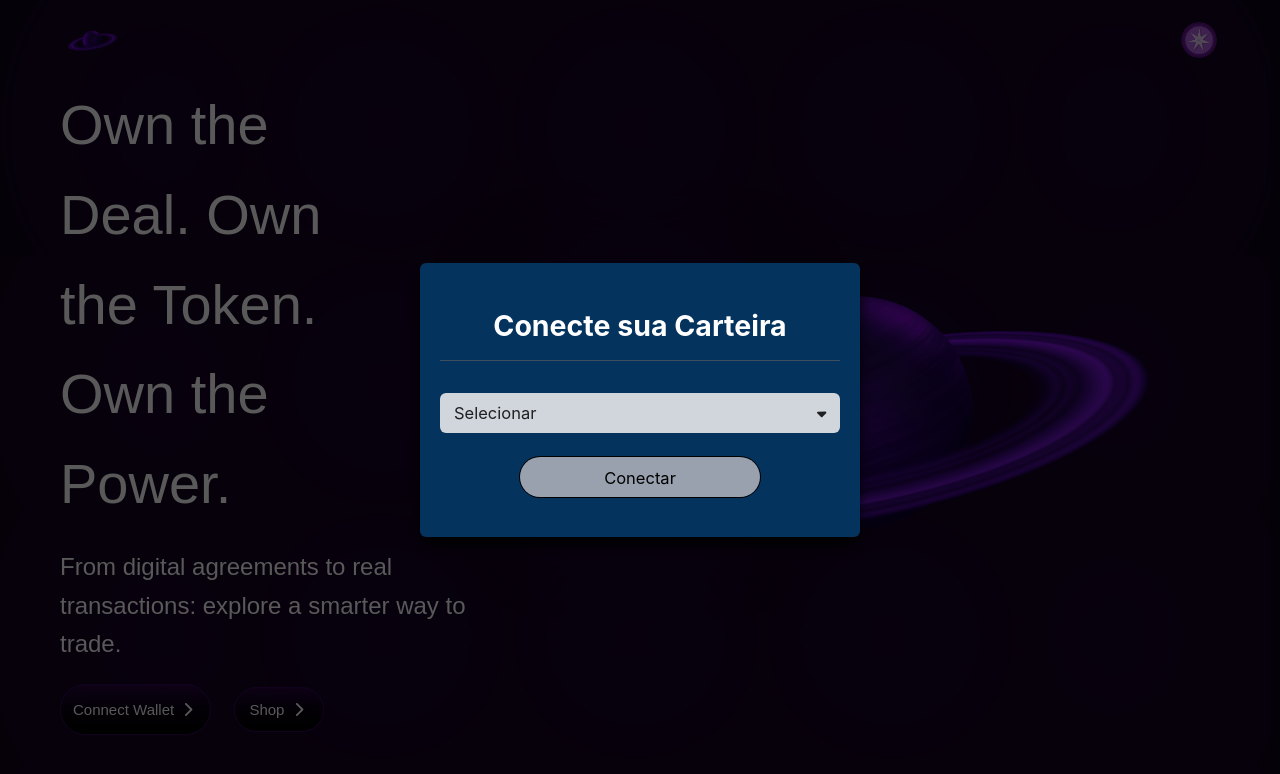
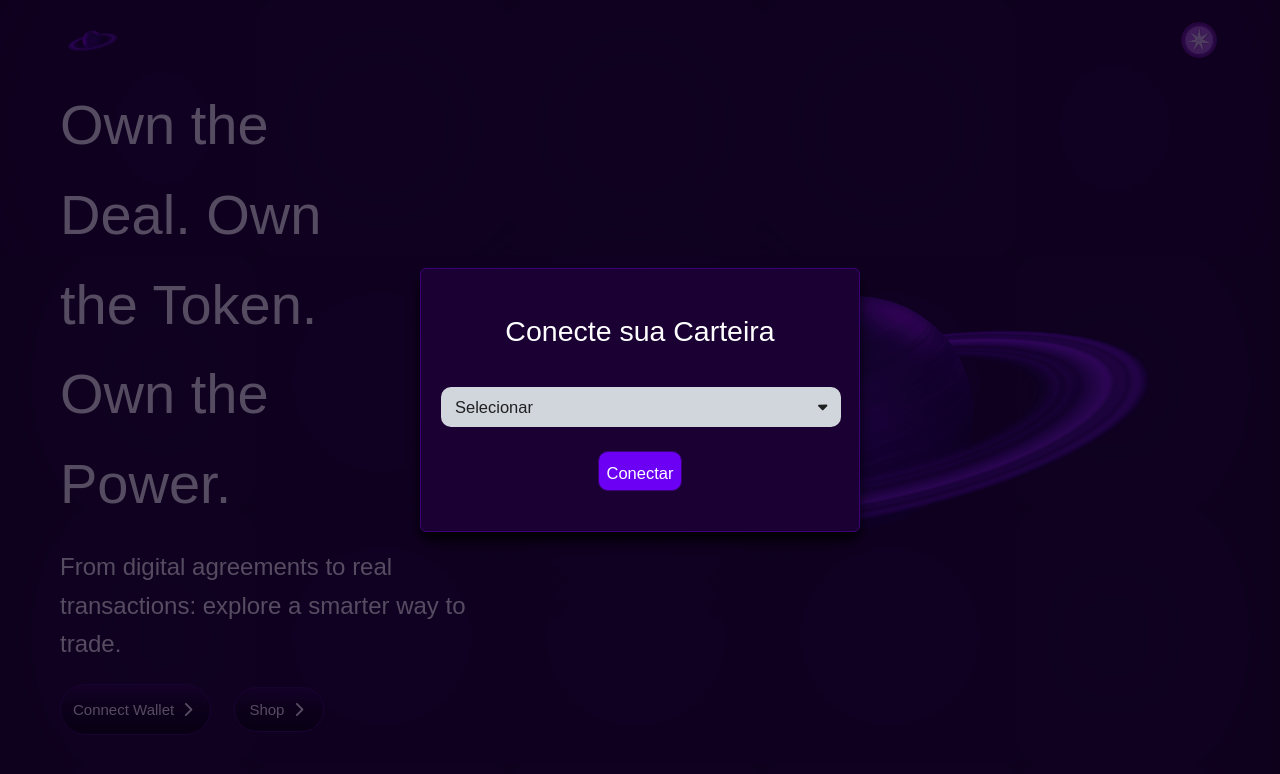
Before and after one commit to KirinRyu/SaturnuS, a Vue app: page / in a window 1280 px wide. Both pictures are taken after a click on the button "Connect Wallet". Shown: the top 774 px of the page. Built offline with nearby package versions, Linux system fonts and the light colour scheme.

Commit message:
trabalhando no modal de Conectar Carteira

```diff
--- a/src/assets/main.css
+++ b/src/assets/main.css
@@ -7,8 +7,11 @@
   margin: 0 auto;
   padding: 0;
   font-weight: normal;
+}
+
+body {
+  color: #fff;
   font-family: "DM Sans", sans-serif;
-  color: #fff;
 }
 
 a,
--- a/src/components/WalletSelect.vue
+++ b/src/components/WalletSelect.vue
@@ -68,7 +68,7 @@ const connectWallet = () => {
     <div class="
      fixed top-0 left-0 w-full h-full
      flex justify-center items-center
-     bg-black/65
+     bg-[#0E001F]/70
      "
      v-if="props.walletOpen"
     >
@@ -76,17 +76,15 @@ const connectWallet = () => {
          relative max-w-110 w-full
          px-5 py-10
          rounded-md
-         bg-[#04335e]
+         bg-[#1A0033]
          shadow-lg shadow-black
+         border border-[#3C007A]
         "
         ref="walletModal"
         >
-            <h2 class="text-[190%] text-center font-Arial text-white !font-bold
-             mb-3!">Conecte sua Carteira</h2>
-
-            <hr
-             class="rounded-lg text-[#6060609f]"
-            >
+            <h2 class="text-[190%] text-center text-white font-(DM Sans)mb-3!">
+                Conecte sua Carteira
+            </h2>
 
             <!--DROPDOWN DE SELEÇÃO-->
             <div class="
@@ -94,6 +92,7 @@ const connectWallet = () => {
             flex items-center
             relative w-100 h-10
             !mt-8 px-3.5
+            rounded-[10px]
             bg-gray-300 text-black/85
             hover:bg-white hover:text-black/110 transition duration-300
             "
@@ -121,11 +120,10 @@ const connectWallet = () => {
                      flex items-center
                      cursor-pointer
                      text-[110%] p-1 pl-3.5
-                     border-b-1
+                     border
                      relative w-100 h-10
-                   bg-gray-300 text-black/85
+                     bg-transparent text-[#D8D8D8]
                    hover:bg-white hover:text-black/110 transition duration-300
-                     last:rounded-b-md
                      "
                      @click="selectOption(opcao)"
                     >
@@ -142,11 +140,11 @@ const connectWallet = () => {
             <div class="flex gap-10 text-center justify-center !mt-6">
                 <span class="
                  cursor-pointer
-                 w-60 h-10
+                 w-auto h-10
                  text-[110%]
-                 bg-gray-400 p-2
-                 rounded-4xl ring-1 ring-black-500/100
-                 hover:bg-blue-600 hover:text-white hover:!font-bold transition duration-300
+                 bg-[#6B00F5] p-2
+                 border border-[#3C007A]
+                 rounded-[10px]
                 "
                 @click="connectWallet()"
                 >Conectar</span>
```
